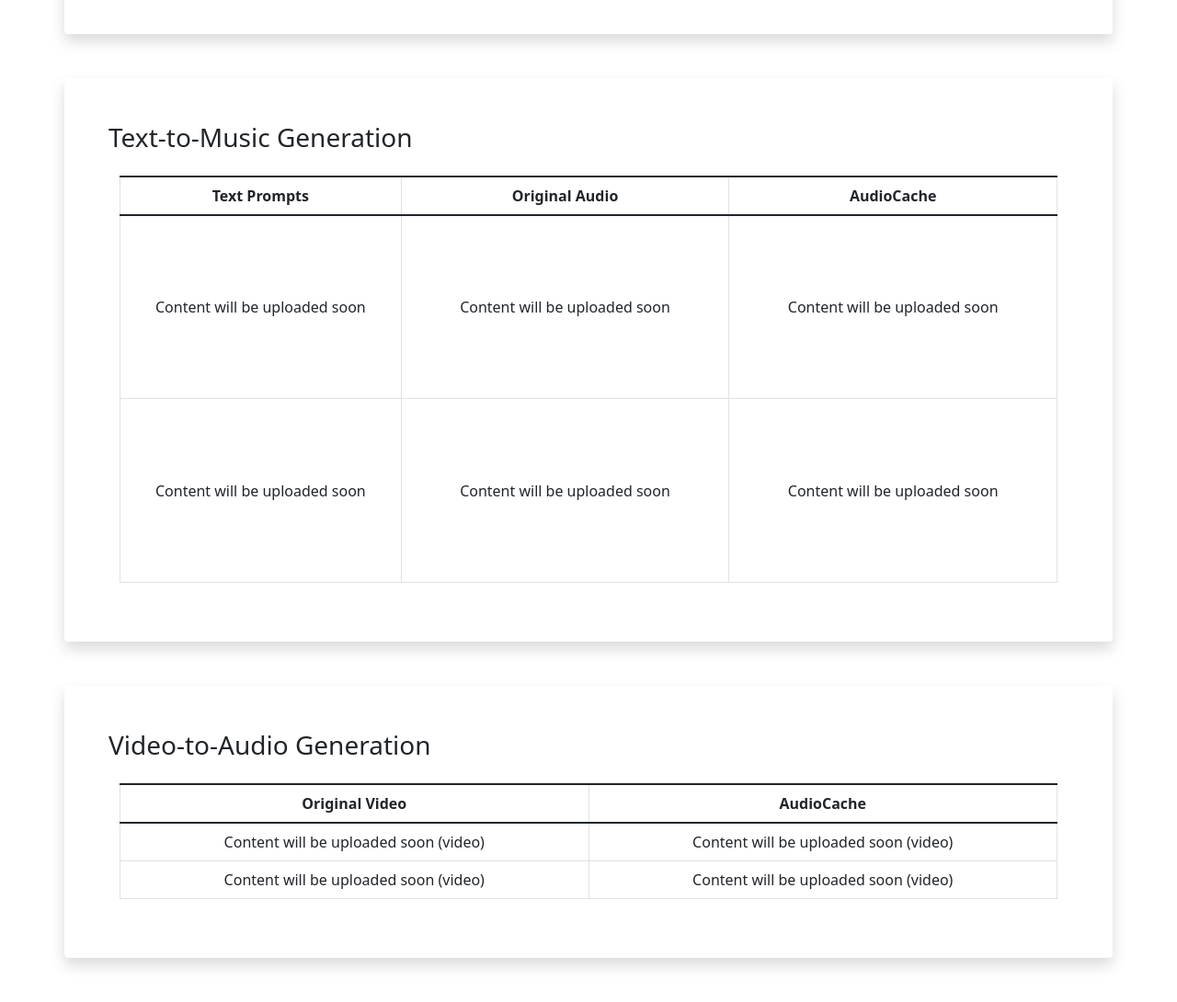
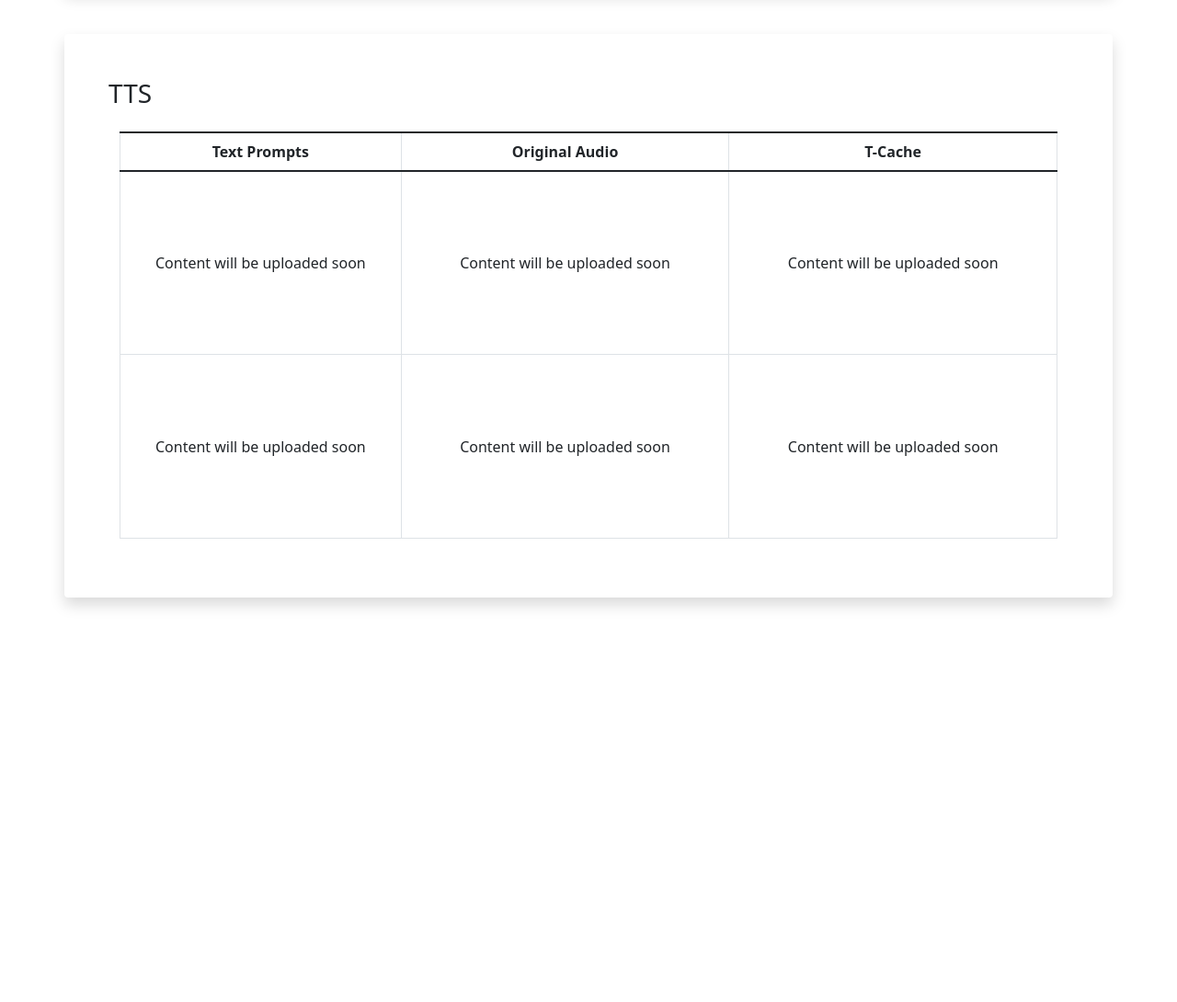
Before and after one commit to TKsavy/tcache, a plain HTML site: page index.html in a window 1280 px wide. Shown: the part 1200-2290 px from the top of the page at 92% size. After the commit the page ends 1898 px from the top, so only its background shows below. Drawn offline with nearby package versions, Linux system fonts and the light colour scheme.

Commit message:
Update and rename home.html to index.html

```diff
--- a/home.html
+++ b/index.html
@@ -1,7 +1,7 @@
 <!DOCTYPE html>
 <html>
   <head>
-    <title>AudioCache: Content Coming Soon</title>
+    <title>T-cache Demo page</title>
     <link
       href="https://cdn.jsdelivr.net/npm/bootstrap@5.1.3/dist/css/bootstrap.min.css"
       rel="stylesheet"
@@ -26,7 +26,7 @@
   <body>
     <div class="container pt-5 mt-5 shadow p-5 mb-5 bg-white rounded">
       <div class="text-center">
-        <h1>AudioCache</h1>
+        <h1></h1>
         <h3>Content Will Be Updated Soon</h3>
         <p class="fst-italic mb-0">
           Stay tuned for updates
@@ -39,7 +39,7 @@
     </div>
 
     <div class="container pt-5 mt-5 shadow p-5 mb-5 bg-white rounded">
-      <h2 style="text-align: center;">AudioCache Overview</h2>
+      <h2 style="text-align: center;">T-Cache Overview</h2>
       <p style="text-align: center;">
         Content will be uploaded soon (image/diagram)
       </p>
@@ -49,7 +49,7 @@
     </div>
 
     <div class="container shadow p-5 mb-5 bg-white rounded">
-      <h3>Text-to-Audio Generation</h3>
+      <h3>Text-to-Speech</h3>
       <div class="container pt-3 table-responsive">
         <table class="table table-bordered">
           <colgroup>
@@ -61,7 +61,7 @@
             <tr>
               <th style="text-align: center;">Text Prompts</th>
               <th style="text-align: center;">Original Audio</th>
-              <th style="text-align: center;">AudioCache</th>
+              <th style="text-align: center;">T-Cache</th>
             </tr>
           </thead>
           <tbody>
@@ -81,7 +81,7 @@
     </div>
 
     <div class="container shadow p-5 mb-5 bg-white rounded">
-      <h3>Text-to-Music Generation</h3>
+      <h3>TTS</h3>
       <div class="container pt-3 table-responsive">
         <table class="table table-bordered">
           <colgroup>
@@ -93,7 +93,7 @@
             <tr>
               <th style="text-align: center;">Text Prompts</th>
               <th style="text-align: center;">Original Audio</th>
-              <th style="text-align: center;">AudioCache</th>
+              <th style="text-align: center;">T-Cache</th>
             </tr>
           </thead>
           <tbody>
@@ -111,34 +111,5 @@
         </table>
       </div>
     </div>
-
-    <div class="container shadow p-5 mb-5 bg-white rounded">
-      <h3>Video-to-Audio Generation</h3>
-      <div class="container pt-3 table-responsive">
-        <table class="table table-bordered">
-          <colgroup>
-            <col width="50%">
-            <col width="50%">
-          </colgroup>
-          <thead>
-            <tr>
-              <th style="text-align: center;">Original Video</th>
-              <th style="text-align: center;">AudioCache</th>
-            </tr>
-          </thead>
-          <tbody>
-            <tr>
-              <td style="text-align: center;">Content will be uploaded soon (video)</td>
-              <td style="text-align: center;">Content will be uploaded soon (video)</td>
-            </tr>
-            <tr>
-              <td style="text-align: center;">Content will be uploaded soon (video)</td>
-              <td style="text-align: center;">Content will be uploaded soon (video)</td>
-            </tr>
-          </tbody>
-        </table>
-      </div>
-    </div>
-
   </body>
 </html>
```
